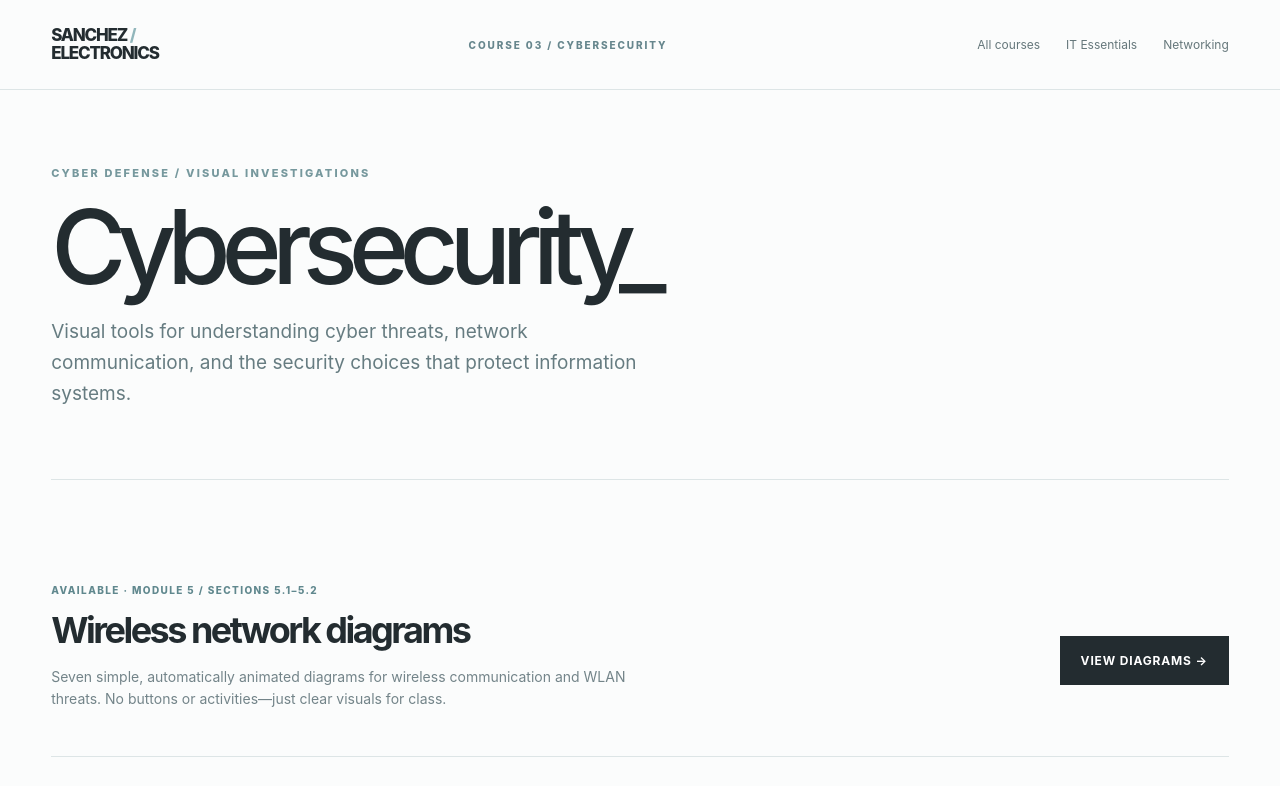
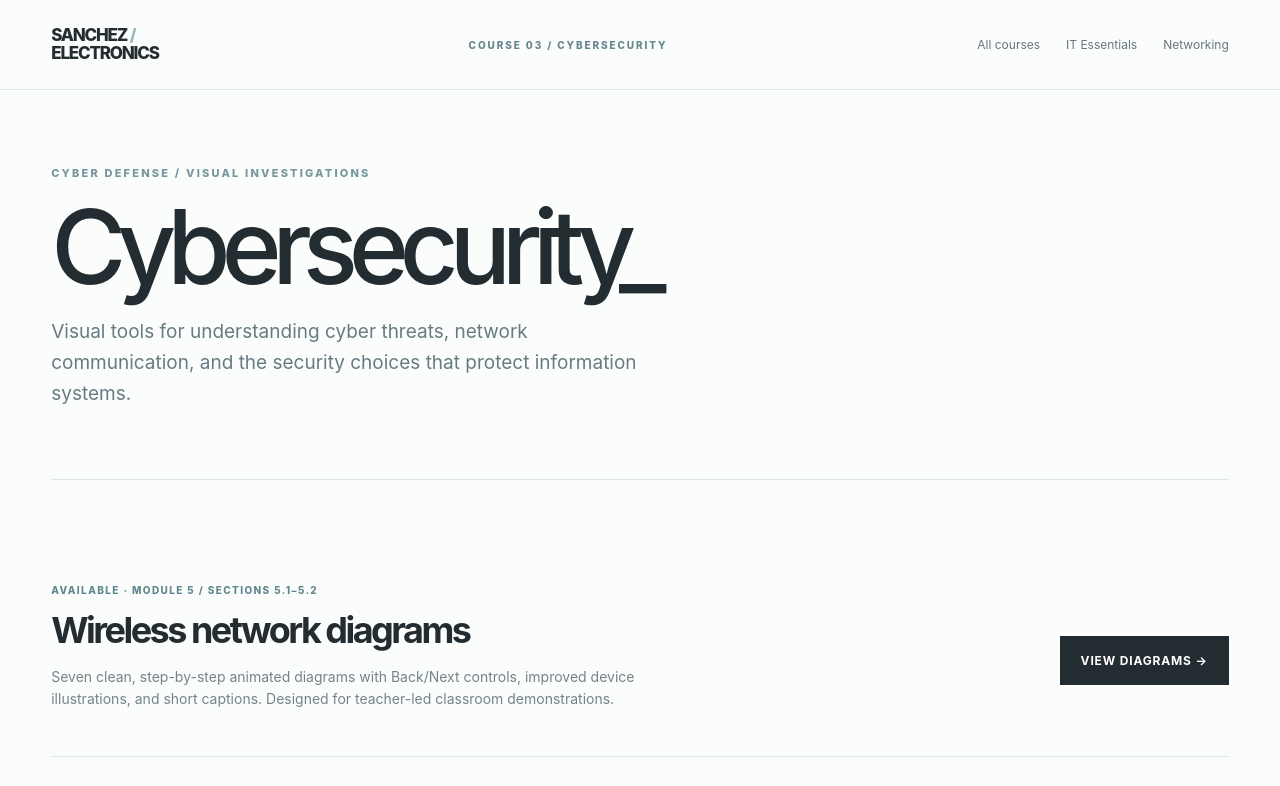
Before and after one commit to iyannm/sanchez-electronics-interactive-sites, a plain HTML site: page cybersecurity/index.html in a window 1280 px wide. Shown: the top 786 px of the page. Drawn offline with Linux system fonts and the light colour scheme.

Commit message:
Describe step-by-step animated wireless diagrams in Cybersecurity library

```diff
--- a/cybersecurity/index.html
+++ b/cybersecurity/index.html
@@ -1,5 +1,5 @@
 <!doctype html><html lang="en"><head><meta charset="utf-8"><meta name="viewport" content="width=device-width,initial-scale=1"><title>Cybersecurity | Sanchez Electronics</title><link rel="stylesheet" href="../assets/styles.css"></head><body>
 <header class="site"><div class="nav wrap"><a class="brand" href="../">SANCHEZ <em>/</em><br>ELECTRONICS</a><span class="tag">Course 03 / Cybersecurity</span><nav><a href="../">All courses</a><a href="../it-essentials/">IT Essentials</a><a href="../networking/">Networking</a></nav></div></header>
 <main class="wrap"><section class="pagehead"><div class="eyebrow">Cyber defense / visual investigations</div><h1>Cybersecurity_</h1><p class="intro">Visual tools for understanding cyber threats, network communication, and the security choices that protect information systems.</p></section>
-<section class="section"><div class="toolrow"><div><span class="status">Available · Module 5 / Sections 5.1–5.2</span><h2>Wireless network diagrams</h2><p>Seven simple, automatically animated diagrams for wireless communication and WLAN threats. No buttons or activities—just clear visuals for class.</p></div><div class="toolright"><a class="action" href="wireless-lab/">View diagrams →</a></div></div>
+<section class="section"><div class="toolrow"><div><span class="status">Available · Module 5 / Sections 5.1–5.2</span><h2>Wireless network diagrams</h2><p>Seven clean, step-by-step animated diagrams with Back/Next controls, improved device illustrations, and short captions. Designed for teacher-led classroom demonstrations.</p></div><div class="toolright"><a class="action" href="wireless-lab/">View diagrams →</a></div></div>
 <div class="toolrow"><div><span class="status soon">Future lessons</span><h2>More cybersecurity tools</h2><p>Additional defense and investigation simulations will appear here.</p></div><div class="toolright muted">COMING LATER</div></div></section></main><footer><div class="wrap">SANCHEZ ELECTRONICS / CYBERSECURITY · EDUCATIONAL SIMULATIONS</div></footer></body></html>
```
